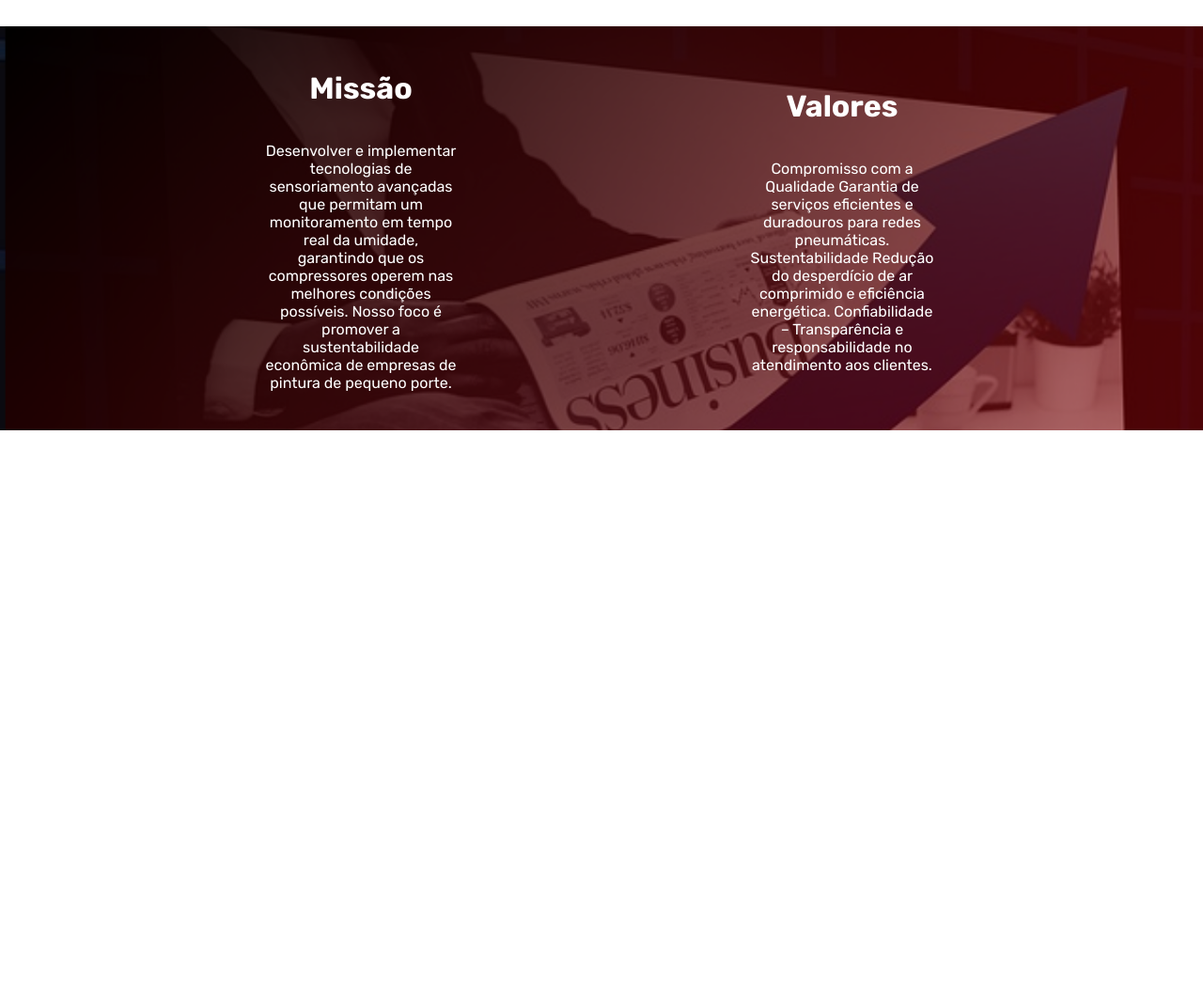
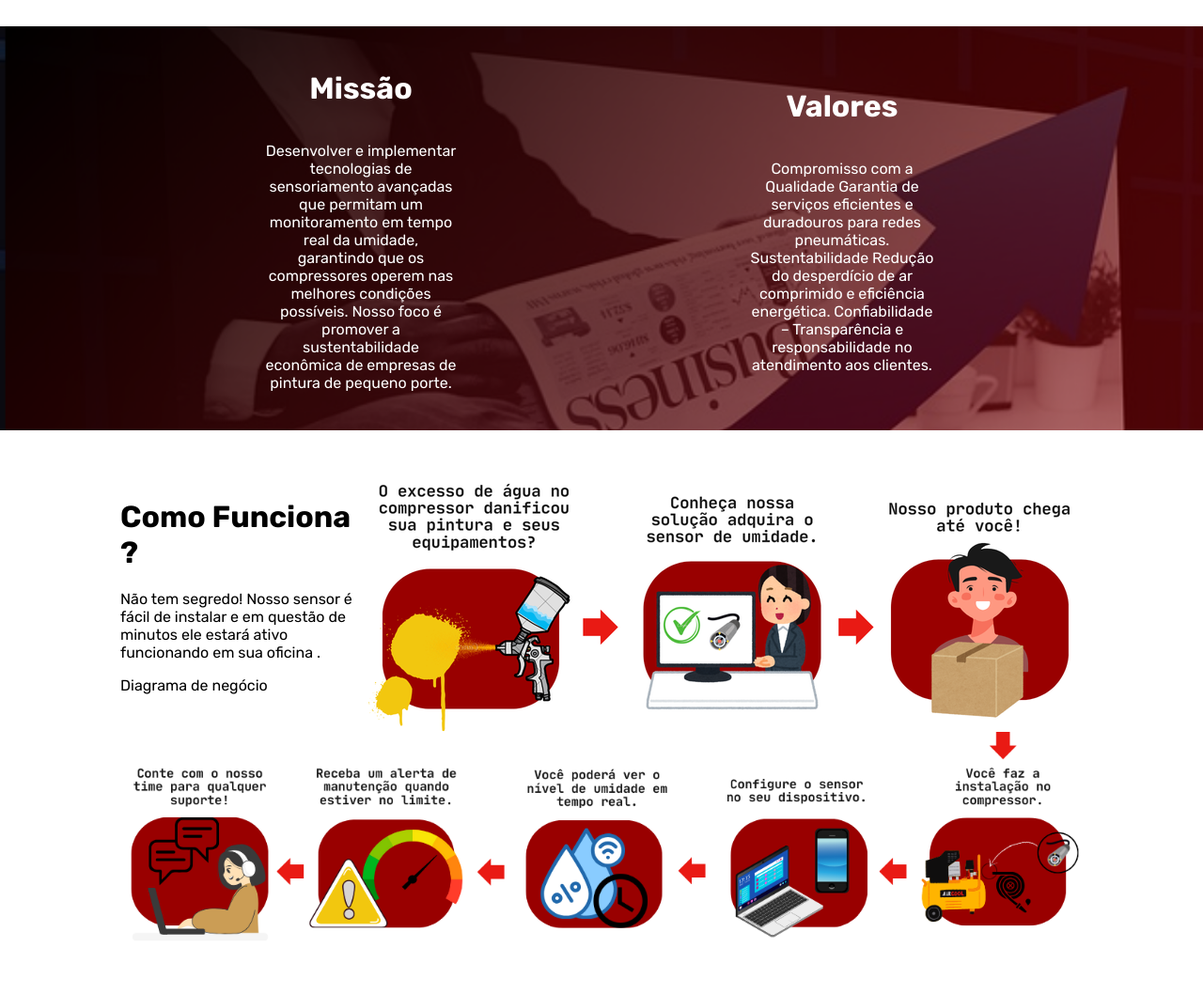
Before and after one commit to biahbernardes/DryFlow, a plain HTML site: page Lucas Hideaki/public/index.html in a window 1280 px wide. Shown: the part 833-1891 px from the top of the page at 94% size. Before the commit the page ends 1317 px from the top, so only its background shows below. Drawn offline with Linux system fonts and the light colour scheme.

Commit message:
feat: diagrama

```diff
--- a/Lucas Hideaki/public/index.html
+++ b/Lucas Hideaki/public/index.html
@@ -118,6 +118,26 @@
         </div>
       </div>
     </div>
+    <div class="diagrama">
+      <div class="container">
+        <div class="boxes">
+          <div class="box_1">
+            <div>
+              <h1>Como Funciona ?</h1>
+              <p>
+                Não tem segredo! Nosso sensor é fácil de instalar e em questão
+                de minutos ele estará ativo funcionando em sua oficina .
+              </p>
+              <p>Diagrama de negócio</p>
+            </div>
+            <img src="./assets/diagrama1.png" alt="Diagrama 1" />
+          </div>
+          <div class="box_2">
+            <img src="./assets/diagrama2.png" alt="Diagrama 2" />
+          </div>
+        </div>
+      </div>
+    </div>
     <div class="footer"></div>
   </body>
 </html>
--- a/Lucas Hideaki/public/styles/style.css
+++ b/Lucas Hideaki/public/styles/style.css
@@ -113,3 +113,21 @@ body {
   text-align: center;
   width: 20%;
 }
+
+/* Parte do diagrama */
+
+.diagrama .boxes {
+  flex-direction: column;
+  margin-top: 5%;
+  margin-bottom: 5%;
+}
+
+.diagrama .box_1 {
+  display: flex;
+  flex-direction: row;
+  justify-content: space-between;
+}
+
+.diagrama .box_2 img {
+  width: 100%;
+}
```
Also changed, not shown: Lucas Hideaki/public/assets/diagrama1.png (added), Lucas Hideaki/public/assets/diagrama2.png (added).
